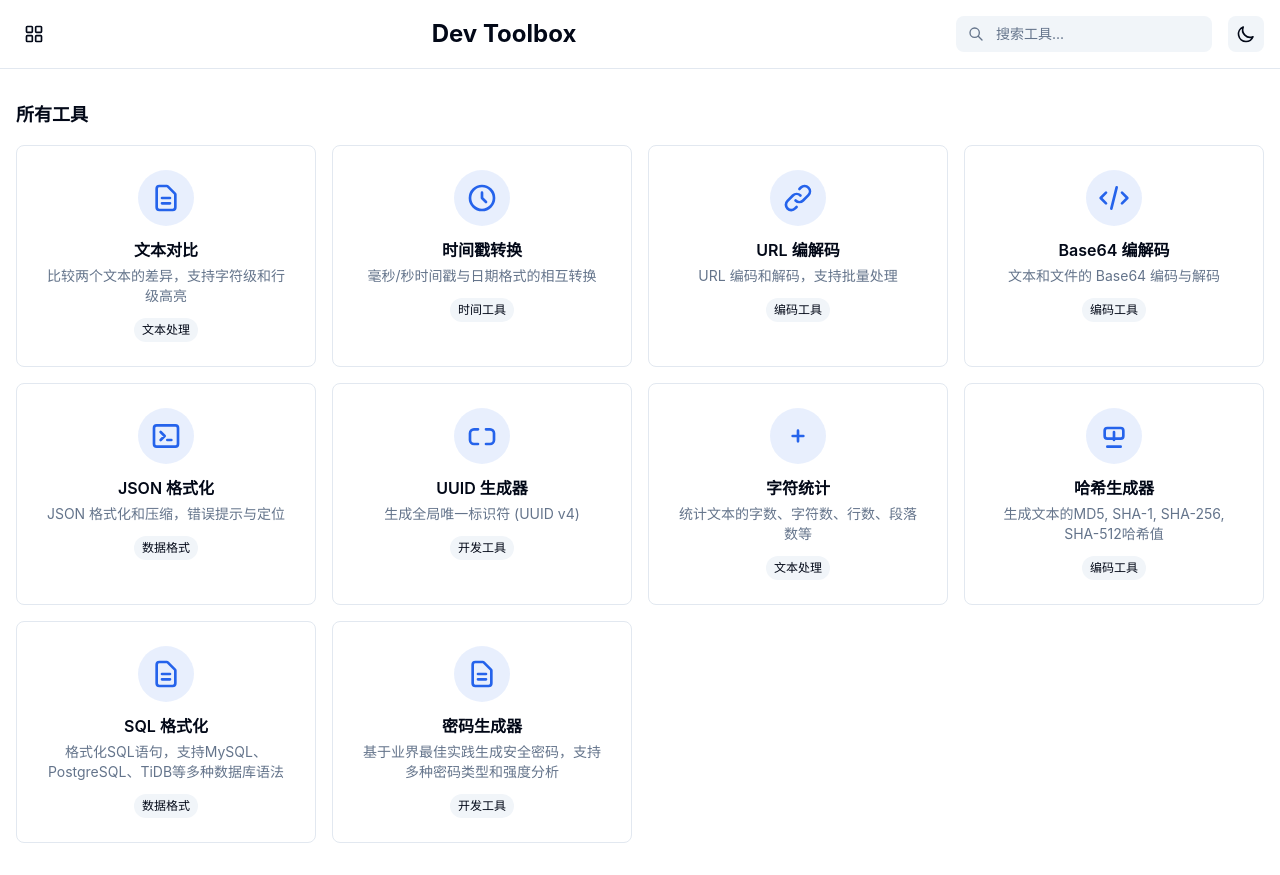
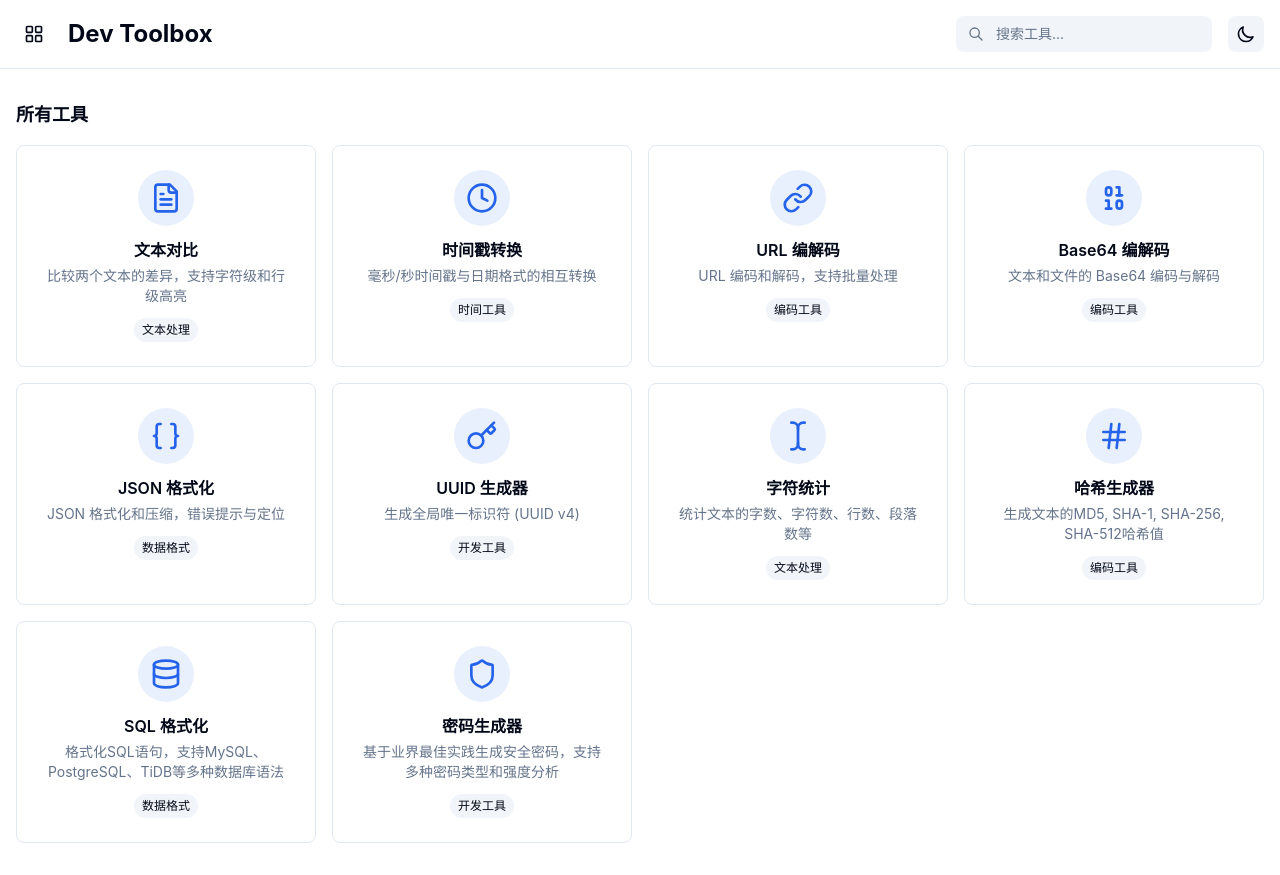
Before and after one commit to lwj1989/dev-toolbox, a Vue app: page / in a window 1280 px wide. Built offline with nearby package versions, Linux system fonts and the light colour scheme.

Commit message:
feat: 更新组件样式与功能
- 移除工具切换器和主题切换按钮的悬浮提示，简化界面
- 优化工具切换器的下拉菜单样式，提升用户交互体验
- 统一图标组件的使用，增强代码可读性

```diff
--- a/src/components/ThemeToggleButton.vue
+++ b/src/components/ThemeToggleButton.vue
@@ -12,12 +12,6 @@
         <path stroke-linecap="round" stroke-linejoin="round" stroke-width="2" d="M20.354 15.354A9 9 0 018.646 3.646 9.003 9.003 0 0012 21a9.003 9.003 0 008.354-5.646z" />
       </svg>
     </button>
-
-    <!-- 悬浮提示 -->
-    <div class="absolute bottom-full left-1/2 transform -translate-x-1/2 mb-2 px-2 py-1 bg-card border border-border rounded text-xs whitespace-nowrap opacity-0 group-hover:opacity-100 transition-opacity pointer-events-none z-50">
-      {{ themeStore.isDark.value ? '切换到亮色模式' : '切换到暗色模式' }}
-      <div class="absolute top-full left-1/2 transform -translate-x-1/2 w-0 h-0 border-l-4 border-r-4 border-t-4 border-transparent border-t-border"></div>
-    </div>
   </div>
 </template>
 
--- a/src/components/ToolSwitcher.vue
+++ b/src/components/ToolSwitcher.vue
@@ -1,30 +1,19 @@
 <template>
   <div class="relative group" ref="switcherRef">
-    <button @click="toggleDropdown" class="p-2 rounded-lg hover:bg-secondary transition-colors btn-icon" title="切换工具">
+    <button class="p-2 rounded-lg hover:bg-secondary transition-colors btn-icon" title="切换工具">
       <LayoutGrid class="h-5 w-5" />
     </button>
 
-    <!-- 悬浮提示 -->
-    <div class="absolute bottom-full left-1/2 transform -translate-x-1/2 mb-2 px-2 py-1 bg-card border border-border rounded text-xs whitespace-nowrap opacity-0 group-hover:opacity-100 transition-opacity pointer-events-none z-50">
-      工具切换器
-      <div class="absolute top-full left-1/2 transform -translate-x-1/2 w-0 h-0 border-l-4 border-r-4 border-t-4 border-transparent border-t-border"></div>
-    </div>
-
-    <div v-if="isOpen" class="absolute top-full left-0 mt-2 w-48 bg-card border border-border rounded-lg shadow-lg z-50">
+    <div class="absolute top-full left-0 mt-2 w-48 bg-card border border-border rounded-lg shadow-lg z-50 opacity-0 group-hover:opacity-100 transition-opacity pointer-events-none group-hover:pointer-events-auto">
       <div class="p-2">
         <router-link
           v-for="module in modules"
           :key="module.id"
           :to="module.route"
-          @click="closeDropdown"
-          class="flex items-center space-x-2 px-3 py-2 rounded-md text-sm text-foreground hover:bg-secondary transition-all duration-150 active:bg-secondary/70 active:scale-95 relative group"
-          :title="module.description"
+          class="flex items-center space-x-2 px-3 py-2 rounded-md text-sm text-foreground hover:bg-secondary transition-all duration-150 active:bg-secondary/70 active:scale-95"
         >
           <component :is="getIconComponent(module.icon)" class="h-4 w-4 text-primary" />
           <span>{{ module.name }}</span>
-          <div class="absolute left-full top-1/2 transform -translate-y-1/2 ml-2 bg-card border border-border rounded-lg shadow-lg p-2 text-xs opacity-0 group-hover:opacity-100 transition-opacity pointer-events-none z-50 whitespace-nowrap">
-            {{ module.description }}
-          </div>
         </router-link>
       </div>
     </div>
@@ -32,26 +21,8 @@
 </template>
 
 <script setup lang="ts">
-import { ref, onMounted, onBeforeUnmount } from 'vue';
 import { LayoutGrid, Home, FileText, Clock, Link, Binary, Braces, Key, TextCursor, Hash, Database, Shield } from 'lucide-vue-next';
 import { modules } from '../utils/modules';
-
-const isOpen = ref(false);
-const switcherRef = ref<HTMLElement | null>(null);
-
-const toggleDropdown = () => {
-  isOpen.value = !isOpen.value;
-};
-
-const closeDropdown = () => {
-  isOpen.value = false;
-};
-
-const handleClickOutside = (event: MouseEvent) => {
-  if (switcherRef.value && !switcherRef.value.contains(event.target as Node)) {
-    closeDropdown();
-  }
-};
 
 const getIconComponent = (iconName: string) => {
   const icons: { [key: string]: any } = {
@@ -69,12 +40,4 @@ const getIconComponent = (iconName: string) => {
   };
   return icons[iconName];
 };
-
-onMounted(() => {
-  document.addEventListener('click', handleClickOutside);
-});
-
-onBeforeUnmount(() => {
-  document.removeEventListener('click', handleClickOutside);
-});
 </script>
--- a/src/views/Home.vue
+++ b/src/views/Home.vue
@@ -4,8 +4,10 @@
     <header class="border-b border-border bg-background/95 backdrop-blur supports-[backdrop-filter]:bg-background/60">
       <div class="container mx-auto px-4 py-4">
         <div class="flex items-center justify-between">
-                      <ToolSwitcher />
-          <h1 class="text-2xl font-bold text-foreground">Dev Toolbox</h1>
+          <div class="flex items-center space-x-4">
+            <ToolSwitcher />
+            <h1 class="text-2xl font-bold text-foreground">Dev Toolbox</h1>
+          </div>
           <div class="flex items-center space-x-4">
             <!-- 搜索框 -->
             <div class="relative">
@@ -41,10 +43,7 @@
           >
             <div class="flex items-center space-x-3">
               <div class="p-2 bg-primary/10 rounded-lg">
-                <svg class="h-5 w-5 text-primary" fill="none" stroke="currentColor" viewBox="0 0 24 24">
-                  <path stroke-linecap="round" stroke-linejoin="round" stroke-width="2"
-                    :d="getIconPath(tool.id)" />
-                </svg>
+                <component :is="getIconComponent(tool.icon)" class="h-5 w-5 text-primary" />
               </div>
               <div>
                 <h3 class="font-medium text-foreground">{{ tool.name }}</h3>
@@ -67,10 +66,7 @@
           >
             <div class="flex flex-col items-center text-center space-y-3">
               <div class="p-3 bg-primary/10 rounded-full">
-                <svg class="h-8 w-8 text-primary" fill="none" stroke="currentColor" viewBox="0 0 24 24">
-                  <path stroke-linecap="round" stroke-linejoin="round" stroke-width="2"
-                    :d="getIconPath(module.id)" />
-                </svg>
+                <component :is="getIconComponent(module.icon)" class="h-8 w-8 text-primary" />
               </div>
               <div>
                 <h3 class="font-semibold text-foreground">{{ module.name }}</h3>
@@ -103,6 +99,7 @@ import { modules, searchModules } from '../utils/modules'
 import type { ToolModule } from '../types'
 import ToolSwitcher from '../components/ToolSwitcher.vue'
 import ThemeToggleButton from '../components/ThemeToggleButton.vue'
+import { FileText, Clock, Link, Binary, Braces, Key, TextCursor, Hash, Database, Shield } from 'lucide-vue-next'
 
 const router = useRouter()
 
@@ -141,18 +138,20 @@ const addToRecentTools = (tool: ToolModule) => {
   localStorage.setItem('recentTools', JSON.stringify(recentTools.value))
 }
 
-const getIconPath = (moduleId: string) => {
-  const iconMap: Record<string, string> = {
-    diff: 'M9 12h6m-6 4h6m2 5H7a2 2 0 01-2-2V5a2 2 0 012-2h5.586a1 1 0 01.707.293l5.414 5.414a1 1 0 01.293.707V19a2 2 0 01-2 2z',
-    timestamp: 'M12 8v4l3 3m6-3a9 9 0 11-18 0 9 9 0 0118 0z',
-    url: 'M13.828 10.172a4 4 0 00-5.656 0l-4 4a4 4 0 105.656 5.656l1.102-1.101m-.758-4.899a4 4 0 005.656 0l4-4a4 4 0 00-5.656-5.656l-1.1 1.1',
-    base64: 'M10 20l4-16m4 4l4 4-4 4M6 16l-4-4 4-4',
-    json: 'M8 9l3 3-3 3m5 0h3M5 20h14a2 2 0 002-2V6a2 2 0 00-2-2H5a2 2 0 00-2 2v12a2 2 0 002 2z',
-    uuid: 'M15 7h3a3 3 0 013 3v5a3 3 0 01-3 3h-3m-6 0H6a3 3 0 01-3-3v-5a3 3 0 013-3h3',
-    'text-analyzer': 'M8 12h8m-4 4v-8',
-    'hash-generator': 'M7 20h10m-5-5V9m-5 5h10a2 2 0 002-2V8a2 2 0 00-2-2H7a2 2 0 00-2 2v4a2 2 0 002 2z'
+const getIconComponent = (iconName: string) => {
+  const icons: { [key: string]: any } = {
+    'file-text': FileText,
+    'clock': Clock,
+    'link': Link,
+    'binary': Binary,
+    'braces': Braces,
+    'key': Key,
+    'text-cursor': TextCursor,
+    'hash': Hash,
+    'database': Database,
+    'shield': Shield,
   }
-  return iconMap[moduleId] || 'M9 12h6m-6 4h6m2 5H7a2 2 0 01-2-2V5a2 2 0 012-2h5.586a1 1 0 01.707.293l5.414 5.414a1 1 0 01.293.707V19a2 2 0 01-2 2z'
+  return icons[iconName] || FileText
 }
 
 onMounted(() => {
```
